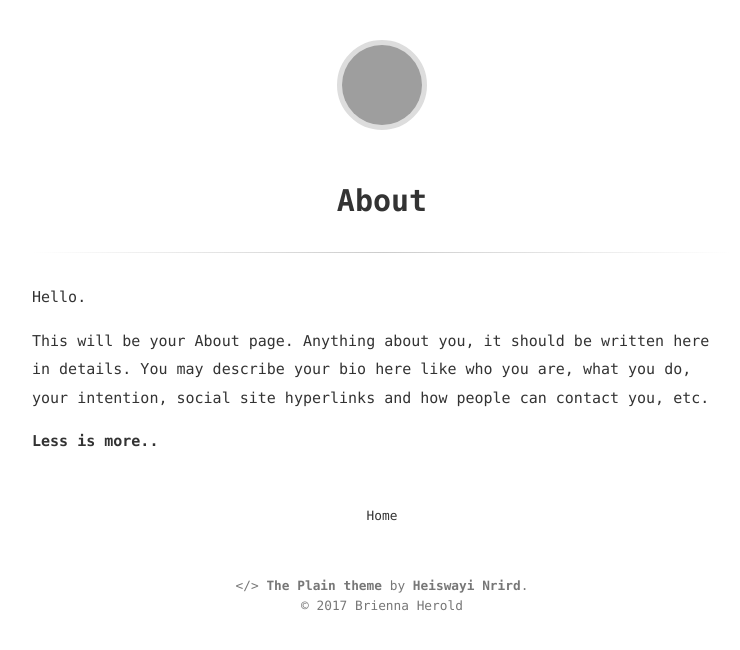
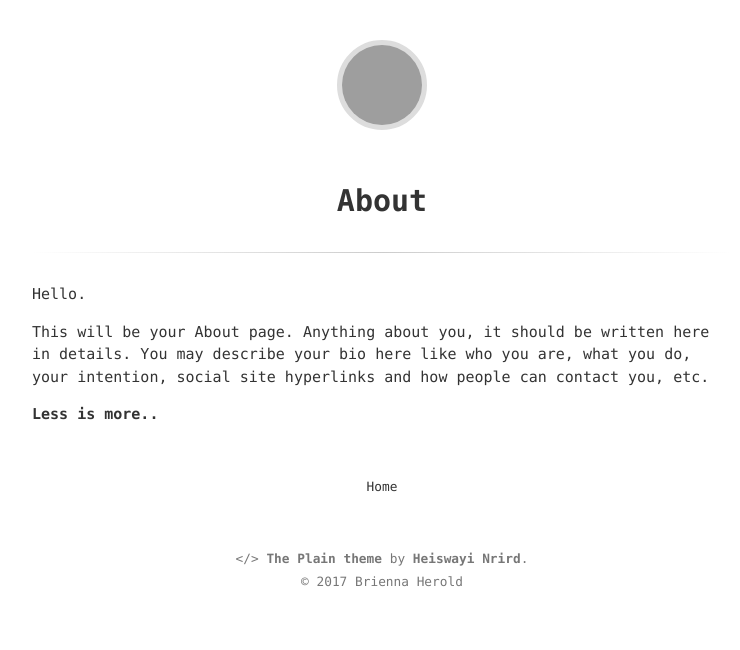
Before and after one commit to brienna/brienna.github.io, a Jekyll site: the page built from about.md, in a window 1280 px wide. Shown: the top 650 px of the page, without its empty margins (258-998 px from the left). Built offline with Jekyll 4.4.1, drawn with Linux system fonts in a browser that asks for light colours; grey boxes are pictures that could not be loaded.

Commit message:
Adjust list line spacing

```diff
--- a/_sass/main.scss
+++ b/_sass/main.scss
@@ -1,6 +1,6 @@
 body {
   font-size: 15px;
-  line-height: 20px;
+  line-height: 1.5em;
   font-weight: normal;
   font-style: normal;
   font-family: consolas, monaco, courier, "courier new", fixed-width;
@@ -228,7 +228,7 @@
   }
   p {
     font-size: 15px;
-    line-height: 1.9em;
+    line-height: 1.5em;
     word-wrap: break-word;
   }
   .footnote {
```
Also changed, not shown: 1 other file.
